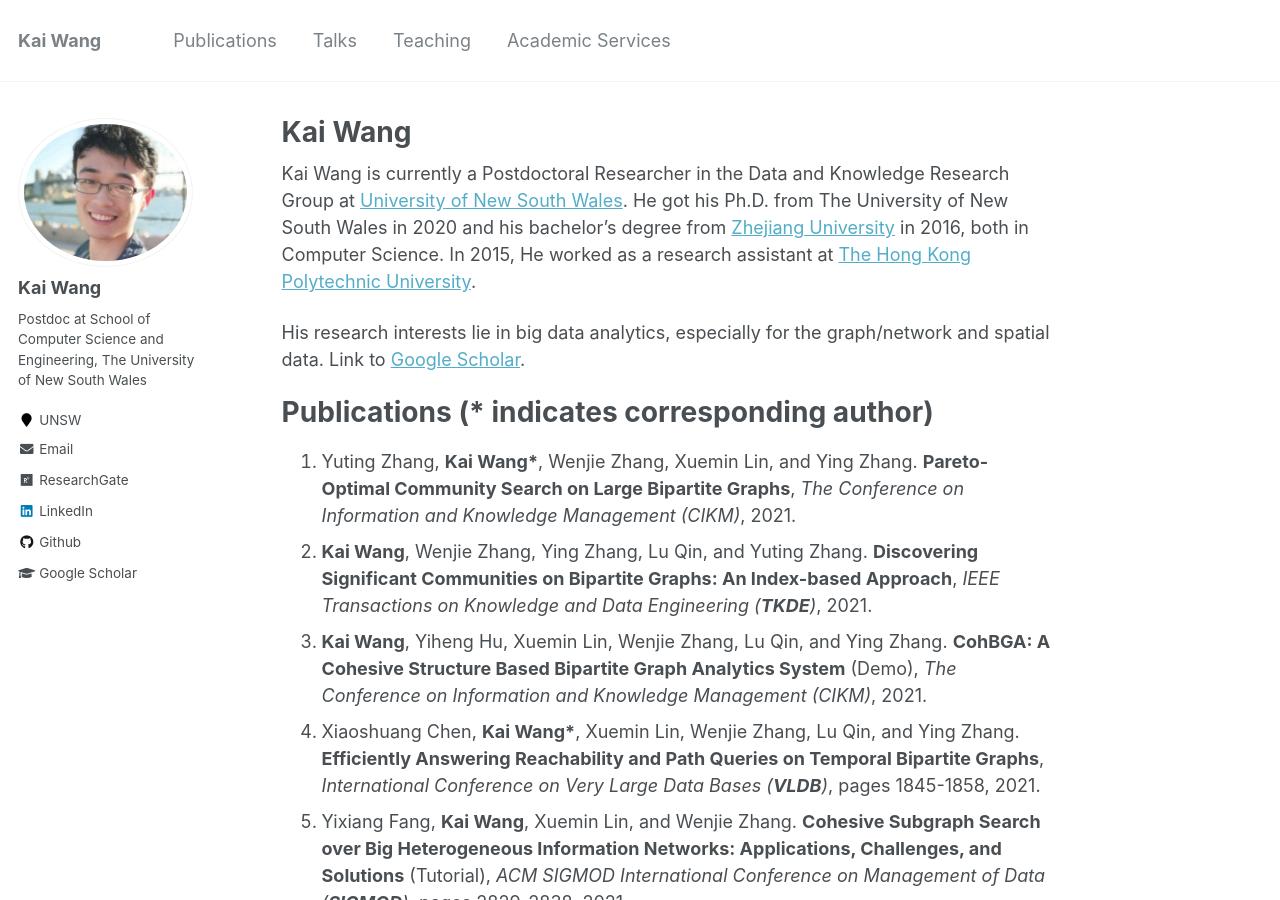
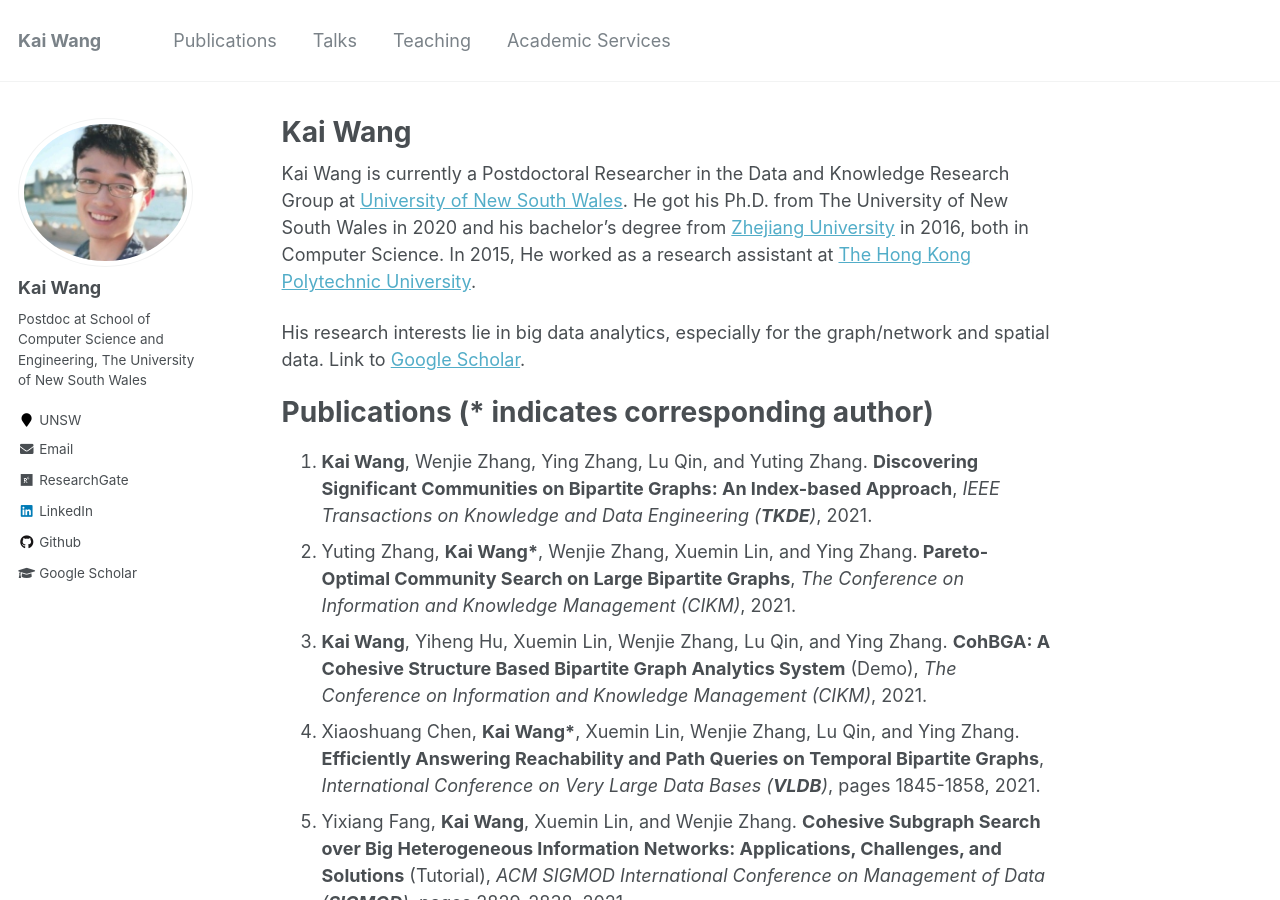
Before and after one commit to cs-kaiwang/cs-kaiwang.github.io, a Jekyll site: the page built from _pages/about.md, in a window 1280 px wide and 900 px high. Built offline with Jekyll 4.4.1, drawn with Linux system fonts in a browser that asks for light colours.

```diff
--- a/_pages/about.md
+++ b/_pages/about.md
@@ -14,8 +14,8 @@ His research interests lie in big data analytics, especially for the graph/netwo
 
 Publications (* indicates corresponding author)
 ======
-1. Yuting Zhang, **Kai Wang\***, Wenjie Zhang, Xuemin Lin, and Ying Zhang. **Pareto-Optimal Community Search on Large Bipartite Graphs**, *The Conference on Information and Knowledge Management (CIKM)*, 2021.
-2. **Kai Wang**, Wenjie Zhang, Ying Zhang, Lu Qin, and Yuting Zhang. **Discovering Significant Communities on Bipartite Graphs: An Index-based Approach**, *IEEE Transactions on Knowledge and Data Engineering (**TKDE**)*, 2021.
+1. **Kai Wang**, Wenjie Zhang, Ying Zhang, Lu Qin, and Yuting Zhang. **Discovering Significant Communities on Bipartite Graphs: An Index-based Approach**, *IEEE Transactions on Knowledge and Data Engineering (**TKDE**)*, 2021.
+2. Yuting Zhang, **Kai Wang\***, Wenjie Zhang, Xuemin Lin, and Ying Zhang. **Pareto-Optimal Community Search on Large Bipartite Graphs**, *The Conference on Information and Knowledge Management (CIKM)*, 2021.
 3. **Kai Wang**, Yiheng Hu, Xuemin Lin, Wenjie Zhang, Lu Qin, and Ying Zhang. **CohBGA: A Cohesive Structure Based Bipartite Graph Analytics System** (Demo), *The Conference on Information and Knowledge Management (CIKM)*, 2021.
 4. Xiaoshuang Chen, **Kai Wang\***, Xuemin Lin, Wenjie Zhang, Lu Qin, and Ying Zhang. **Efficiently Answering Reachability and Path Queries on Temporal Bipartite Graphs**, *International Conference on Very Large Data Bases (**VLDB**)*, pages 1845-1858, 2021.
 5. Yixiang Fang, **Kai Wang**, Xuemin Lin, and Wenjie Zhang. **Cohesive Subgraph Search over Big Heterogeneous Information Networks: Applications, Challenges, and Solutions** (Tutorial), *ACM SIGMOD International Conference on Management of Data (**SIGMOD**)*, pages 2829-2838, 2021.
```
